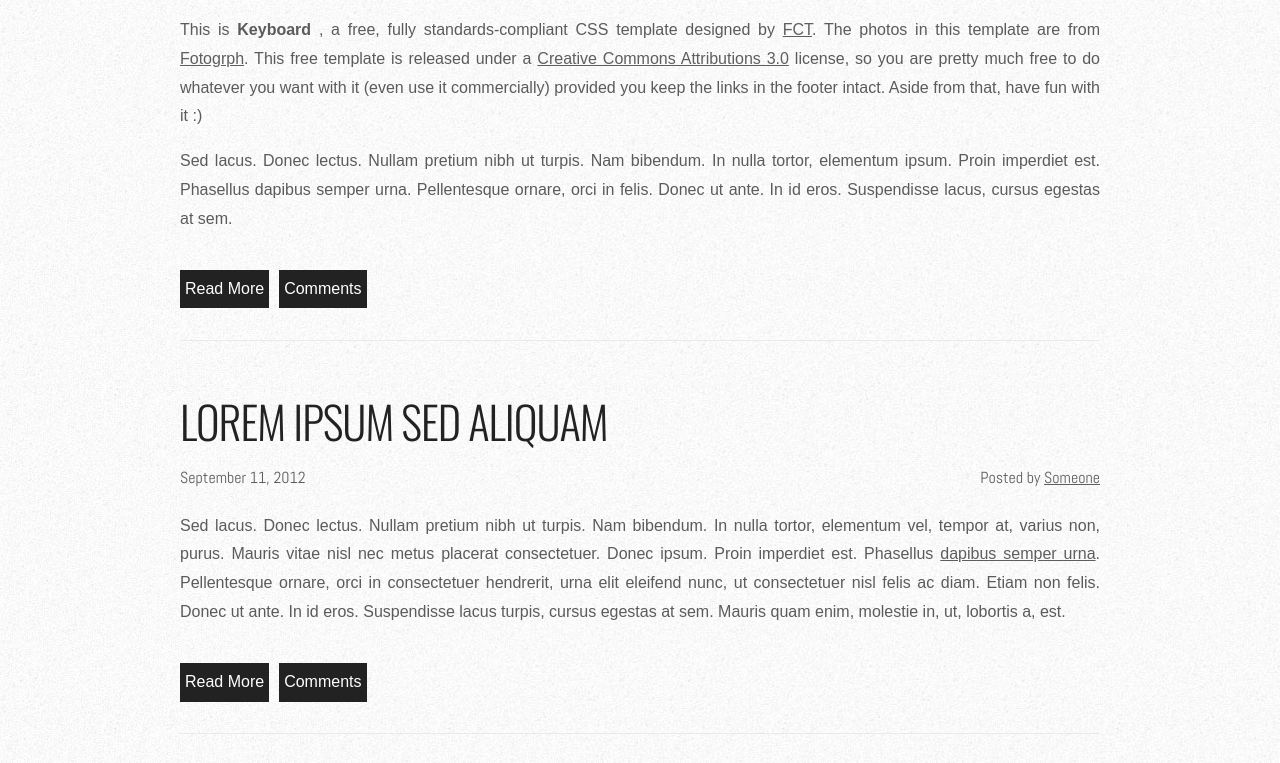
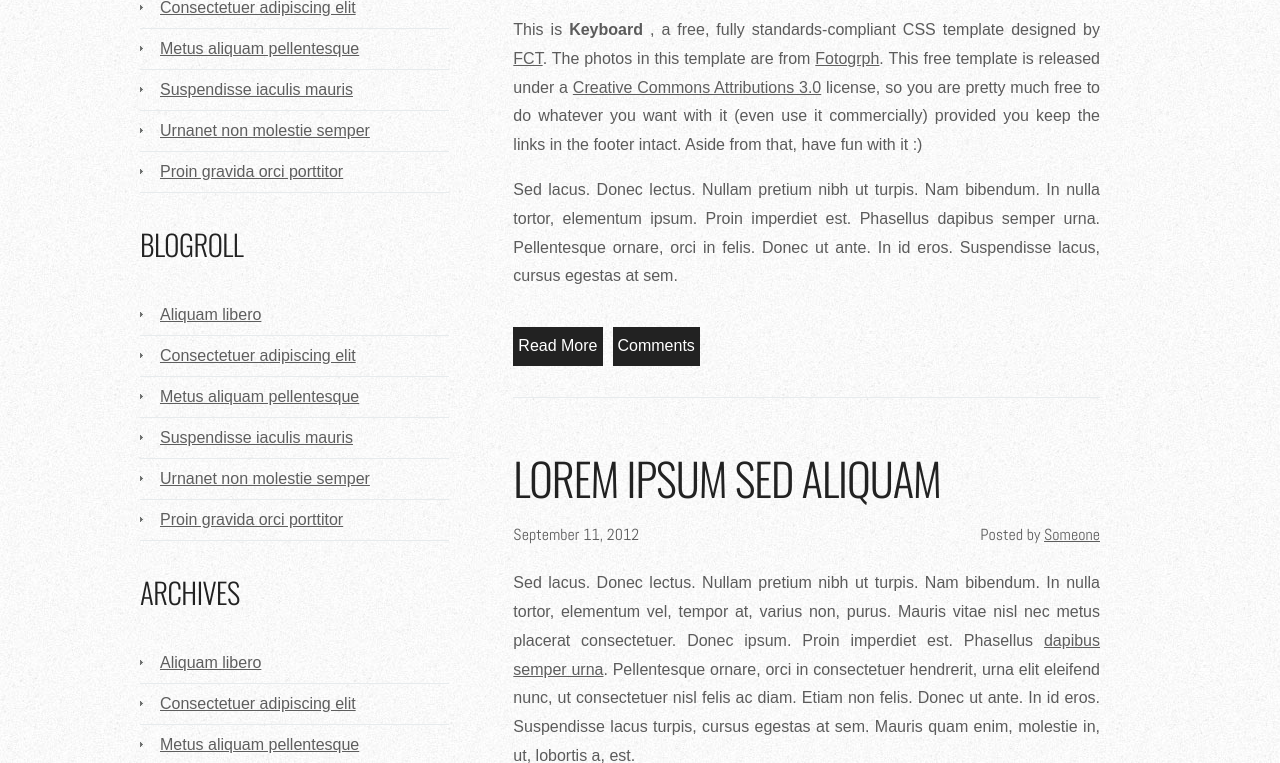
Before and after one commit to lyockey/project_transformation_yockey_lauren, a plain HTML site: page index.html in a window 1280 px wide. Shown: the part 729-1492 px from the top of the page. Drawn offline with nearby package versions, Linux system fonts and the light colour scheme.

Commit message:
set breakpoint for moving sidebar to the left

```diff
--- a/css/main.css
+++ b/css/main.css
@@ -242,10 +242,21 @@ a {
     text-decoration: none;
 }
 
+@media (min-width: 1000px) {
+    #content {
+        float: right;
+        margin-left: 1.5em;
+        width: calc(100% / 3 * 2);
+    }
+
+    #sidebar {
+        float: left;
+        width: calc(100% / 3 - 1.5em);
+    }
+}
 
 /* Sidebar */
 #sidebar {
-    margin: 0 40px;
     padding-top: 30px;
 }
 
```
